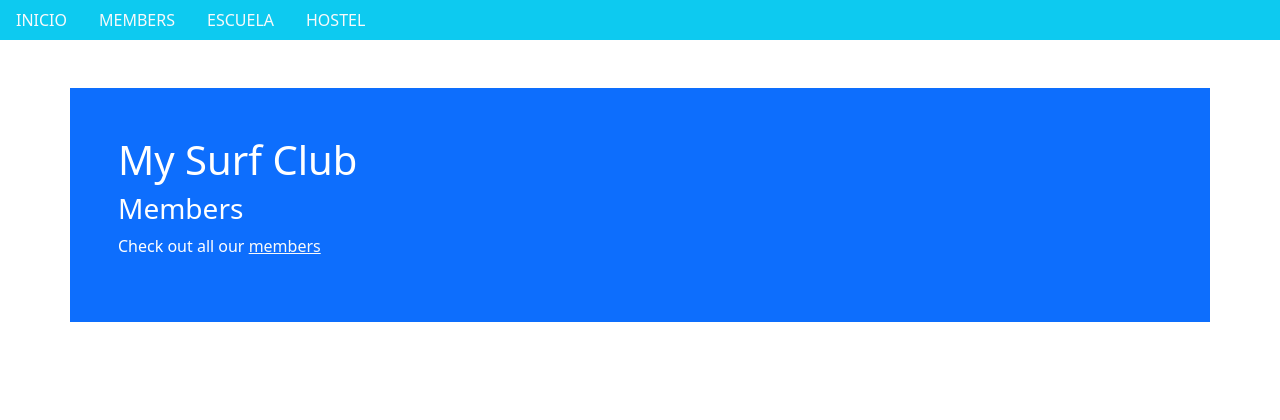
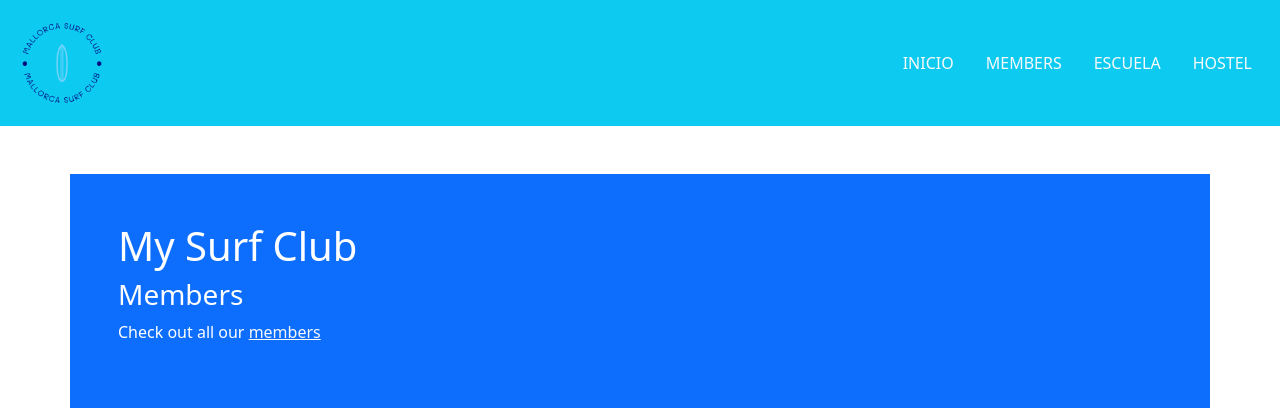
Before and after one commit to Matienzof6/mysurfclub, a Django app: page / in a window 1280 px wide. Shown: the top 420 px of the page. Run offline with Django 4.2, Linux system fonts and the light colour scheme; some libraries are stand-ins or nearby versions.

Commit message:
Creando nav

```diff
--- a/my_surf_club/inicioMaster/templates/master.html
+++ b/my_surf_club/inicioMaster/templates/master.html
@@ -10,8 +10,13 @@
   {% bootstrap_javascript %}
 </head>
 <body>
-    <div class="topnav">
-        <ul class="nav bg-info">
+  <nav class="navbar navbar-expand-sm bg-info">
+    <div class="container-fluid">
+      <a class="navbar-brand" href="#">
+        <img src="{% static 'inicioMaster/img/logo.png' %}" style="width: 80px; margin: 10px;" alt="Mallorca Surf Club">
+      </a>
+      <ul class="nav">
+        </a>
         <li class="nav-item">
           <a class="nav-link link-light" href="/">INICIO</a>
         </li>
@@ -26,6 +31,7 @@
         </li>
       </ul>
     </div>
+  </nav>
 {% block content %}
 {% endblock %}
 
--- a/my_surf_club/productionFiles/myfirst.css
+++ b/my_surf_club/productionFiles/myfirst.css
@@ -1,4 +1,4 @@
 body {
-    background-color: lightblue;
+    background-color: red;
     font-family: verdana;
   }
```
Also changed, not shown: my_surf_club/mystaticfiles/mystyles.css (deleted, +0 -63 lines), my_surf_club/productionFiles/inicioMaster/img/logo.png (added). Lines whose indentation alone changed are shown as unchanged.
